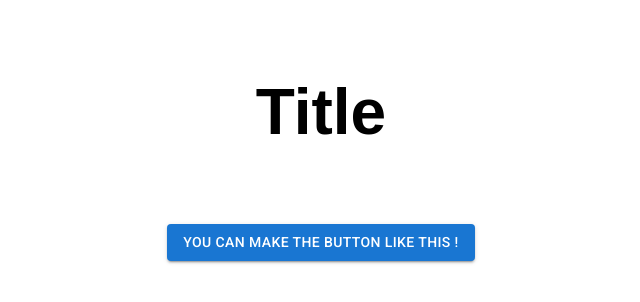
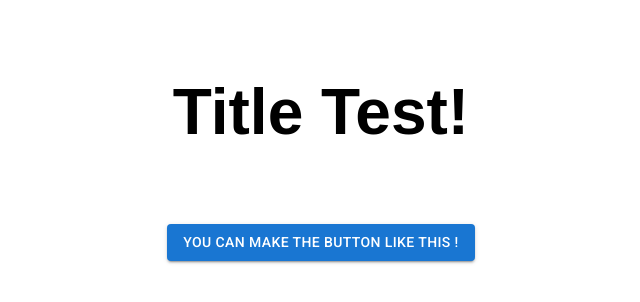
Before and after one commit to illuminarean-internship/2023-summer-erp-front, a Next.js app: page / in a window 1280 px wide. Shown: the top 302 px of the page, without its empty margins (319-959 px from the left). Built offline with nearby package versions, Linux system fonts and the light colour scheme.

Commit message:
chore: deploy test

```diff
--- a/src/components/Main.js
+++ b/src/components/Main.js
@@ -4,7 +4,7 @@ import Button from '../components/Button';
 export default function Main() {
     return (
         <StyledMainWrap>
-            <h1>Title</h1>
+            <h1>Title Test!</h1>
             <Button variant={'contained'} />
         </StyledMainWrap>
     );
```
Also changed, not shown: 1 other file (tests, documents, lock files or other folders).
